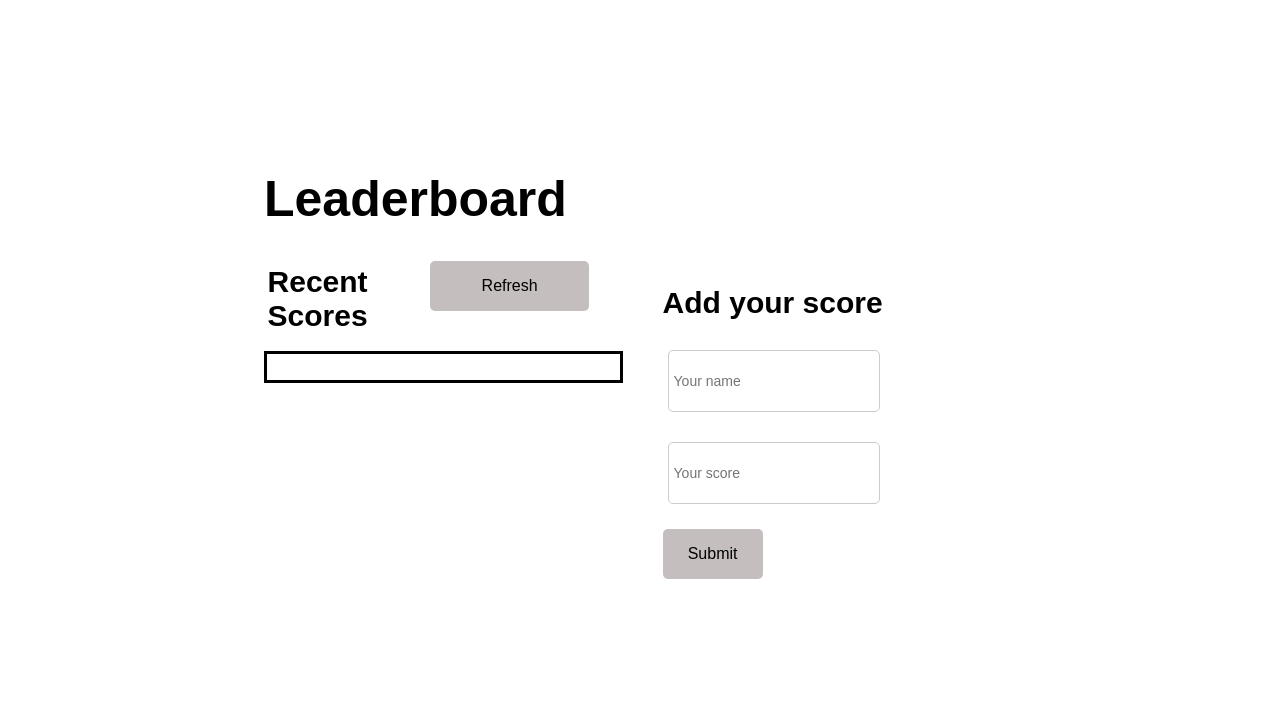
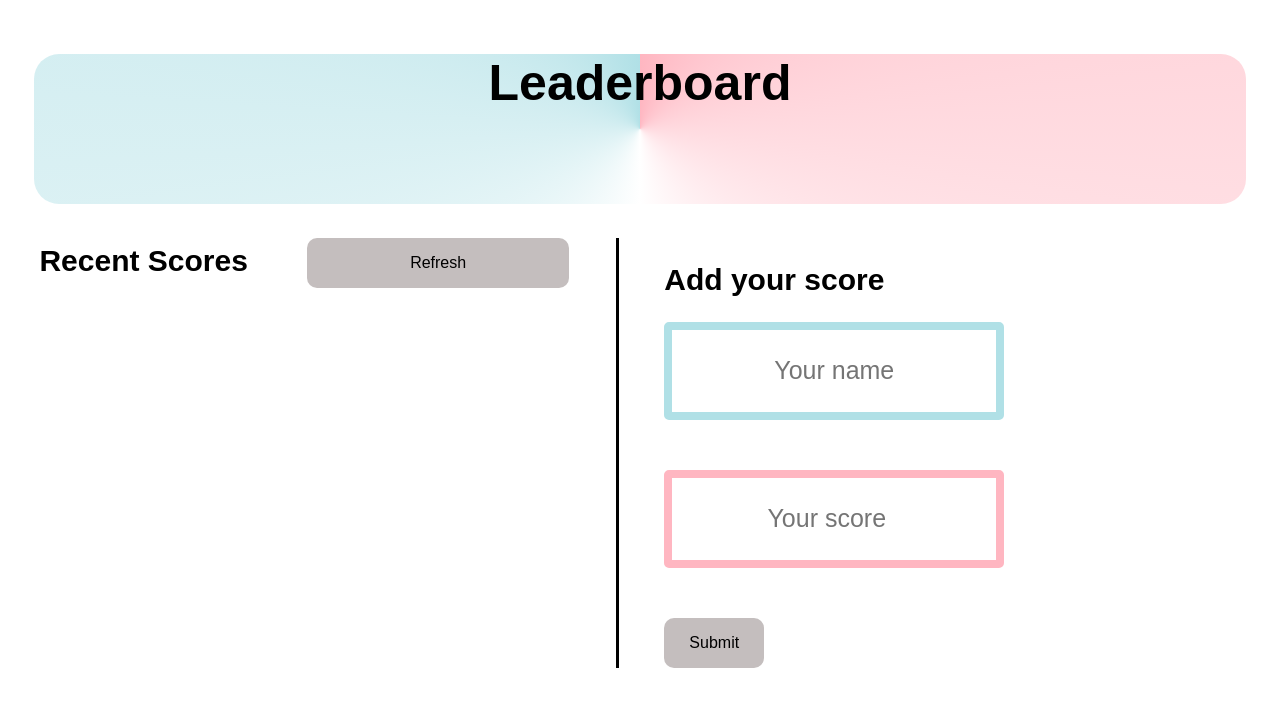
Before and after one commit to vangelif/Leaderboard, a website built with webpack: page src/index.html in a window 1280 px wide. Built offline with nearby package versions, Linux system fonts and the light colour scheme; no server answers.

Commit message:
fix eslinters

```diff
--- a/src/index.js
+++ b/src/index.js
@@ -9,8 +9,7 @@ const fetchedList = document.getElementById('fetched-list');
 
 // let scoreBoard = [];
 
-const api =
-  'https://us-central1-js-capstone-backend.cloudfunctions.net/api/games/Zl4d7IVkemOTTVg2fUdz/scores/';
+const api = 'https://us-central1-js-capstone-backend.cloudfunctions.net/api/games/Zl4d7IVkemOTTVg2fUdz/scores/';
 
 const displayScore = async () => {
   // fetchedList.innerHTML = '';
--- a/src/style.css
+++ b/src/style.css
@@ -7,12 +7,16 @@
 
 body {
   background-color: white;
-  padding: 10% 20%;
+  padding: 1% 2%;
 }
 
 h1 {
   font-size: 50px;
-  font-weight: 800;
+  font-weight: 600;
+  background: conic-gradient(lightpink, white, powderblue);
+  height: 150px;
+  text-align: center;
+  border-radius: 25px;
 }
 
 h2 {
@@ -26,28 +30,39 @@ button {
   font-size: 16px;
   background-color: #c4bebe;
   border: none;
-  border-radius: 5px;
+  border-radius: 10px;
   cursor: pointer;
+  border: none;
 }
 
-input[type='text'],
-input[type='number'] {
-  width: 200px;
-  height: 50px;
-  font-size: 14px;
-  padding: 5px;
-  margin: 5px;
-  border: 1px solid #ccc;
+button:hover {
+  background-color: #e6e6e6;
+  border: 1px solid black;
+  border-bottom: 5px solid black;
+  border-right: 5px solid black;
+  font-weight: 600;
+}
+
+input {
+  width: 20rem;
+  height: 5rem;
+  text-align: center;
+  font-size: 25px;
+  border: 8px solid powderblue;
   border-radius: 5px;
 }
 
-ul {
-  margin-bottom: 10px;
+input[type='number'] {
+  border: 8px solid lightpink;
 }
 
 li {
-  margin-bottom: 10px;
+  margin-bottom: 5px;
   text-align: center;
+  background: lightpink;
+  font-size: 20px;
+  font-weight: 500;
+  border-radius: 8px;
 }
 
 .container {
@@ -56,7 +71,7 @@ li {
 }
 
 .score-list {
-  border: 3px solid black;
+  border-right: 3px solid black;
   display: flex;
   flex-direction: column;
 }
@@ -66,17 +81,19 @@ li {
 }
 
 .score-list ul {
-  width: 90%;
+  width: 100%;
   display: flex;
   flex-direction: column;
+  padding: 0;
 }
 
 .score-list ul li:nth-child(even) {
-  background-color: goldenrod;
+  background: powderblue;
 }
 
 .left-side {
-  width: 47%;
+  width: 48%;
+  border-right: 3px solid black;
 }
 
 .left-side > div {
@@ -95,12 +112,12 @@ li {
 }
 
 .right-side {
-  width: 47%;
+  width: 48%;
 }
 
 .right-side > div > form {
   display: flex;
   flex-direction: column;
-  gap: 20px;
-  height: 300px;
+  gap: 50px;
+  height: 100%;
 }
```
